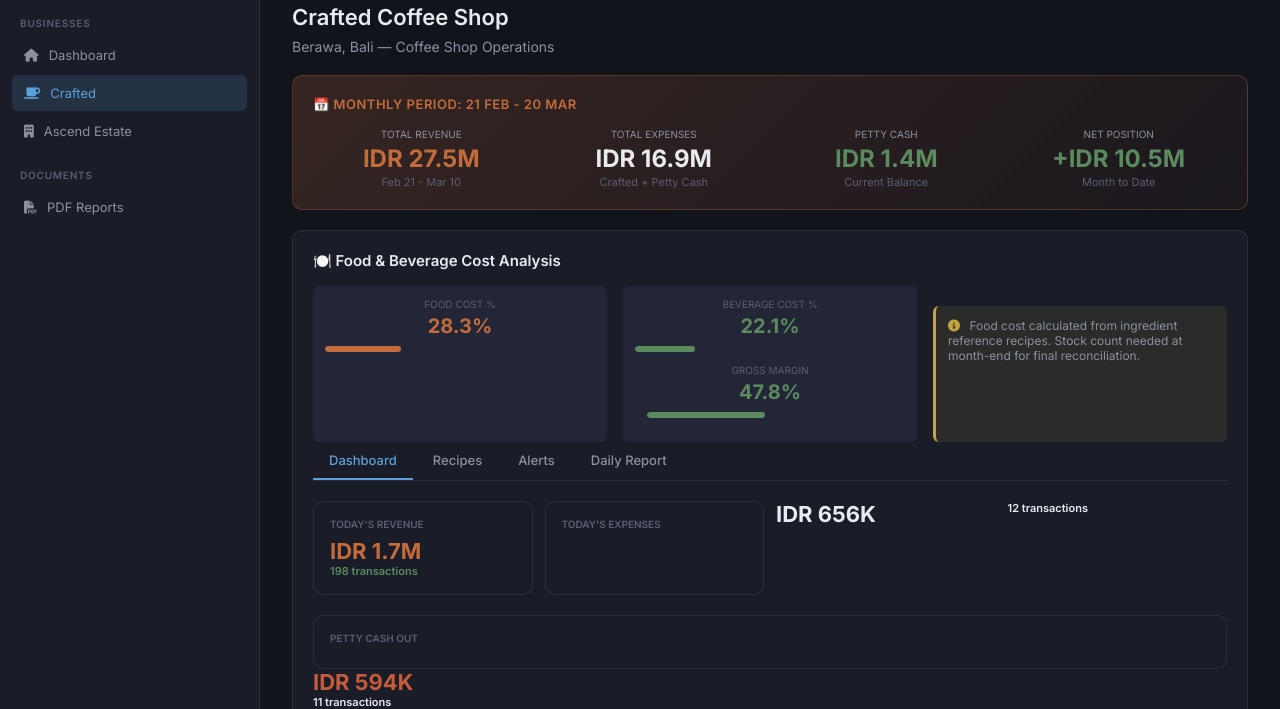
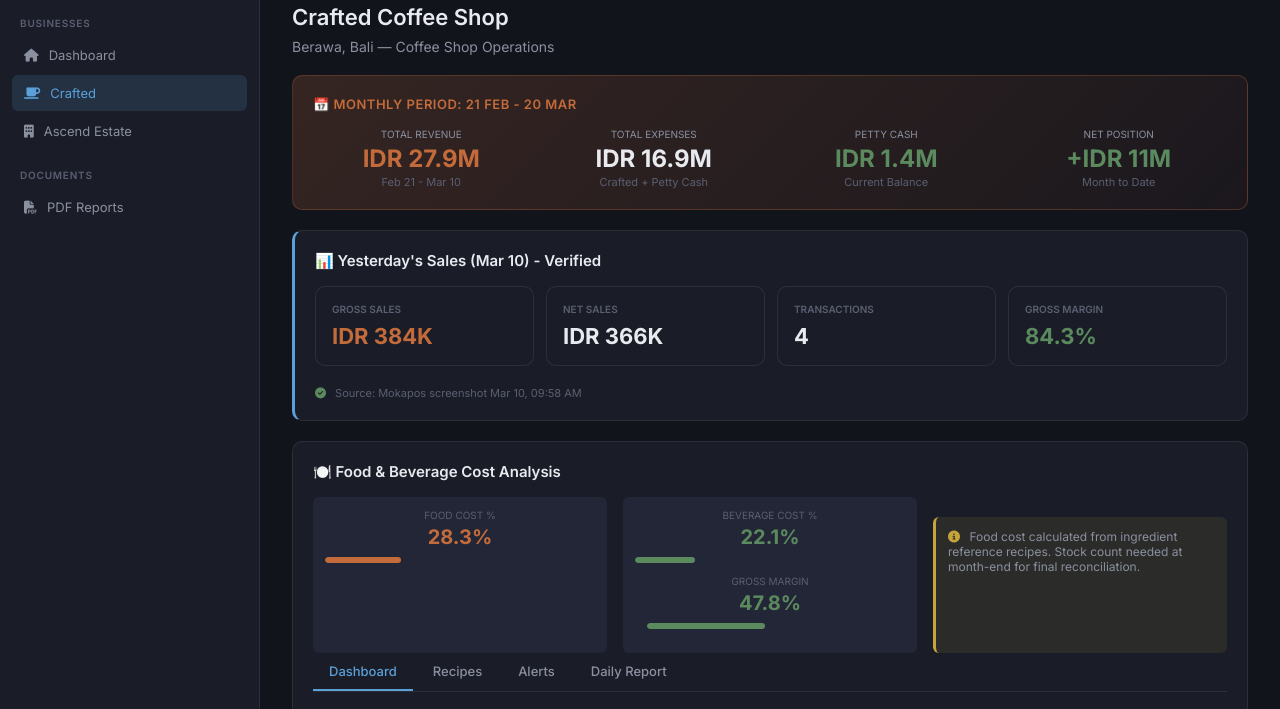
Before and after one commit to antoniomilanyo-code/flyer-industries-dashboard, a plain HTML site: page docs/crafted.html in a window 1280 px wide. Shown: the part 68-777 px from the top of the page. Drawn offline with nearby package versions, Linux system fonts and the light colour scheme.

Commit message:
Add verified yesterday sales (Mar 10): IDR 366K, 4 transactions from Mokapos screenshot

```diff
--- a/docs/crafted.html
+++ b/docs/crafted.html
@@ -353,7 +353,7 @@
         <div class="monthly-stats">
           <div class="monthly-stat">
             <div class="label">Total Revenue</div>
-            <div class="value" style="color: var(--orange);">IDR 27.5M</div>
+            <div class="value" style="color: var(--orange);">IDR 27.9M</div>
             <div class="sub">Feb 21 - Mar 10</div>
           </div>
           <div class="monthly-stat">
@@ -368,9 +368,45 @@
           </div>
           <div class="monthly-stat">
             <div class="label">Net Position</div>
-            <div class="value" style="color: var(--green);">+IDR 10.5M</div>
+            <div class="value" style="color: var(--green);">+IDR 11M</div>
             <div class="sub">Month to Date</div>
           </div>
+        </div>
+      </div>
+
+      <!-- Yesterday's Sales (Mar 10) -->
+      <div class="section" style="border-left: 3px solid var(--primary);">
+        <h2>📊 Yesterday's Sales (Mar 10) - Verified</h2>
+
+        <div class="kpi-grid">
+          <div class="kpi">
+            <div class="kpi-header">
+              <span class="kpi-label">Gross Sales</span>
+            </div>
+            <div class="kpi-value" style="color: var(--orange);">IDR 384K</div>
+          </div>
+          <div class="kpi">
+            <div class="kpi-header">
+              <span class="kpi-label">Net Sales</span>
+            </div>
+            <div class="kpi-value">IDR 366K</div>
+          </div>
+          <div class="kpi">
+            <div class="kpi-header">
+              <span class="kpi-label">Transactions</span>
+            </div>
+            <div class="kpi-value">4</div>
+          </div>
+          <div class="kpi">
+            <div class="kpi-header">
+              <span class="kpi-label">Gross Margin</span>
+            </div>
+            <div class="kpi-value" style="color: var(--green);">84.3%</div>
+          </div>
+        </div>
+        <div style="margin-top: 12px; font-size: 11px; color: var(--text-faint);">
+          <i class="fas fa-check-circle" style="color: var(--green); margin-right: 6px;"></i>
+          Source: Mokapos screenshot Mar 10, 09:58 AM
         </div>
       </div>
 
```
